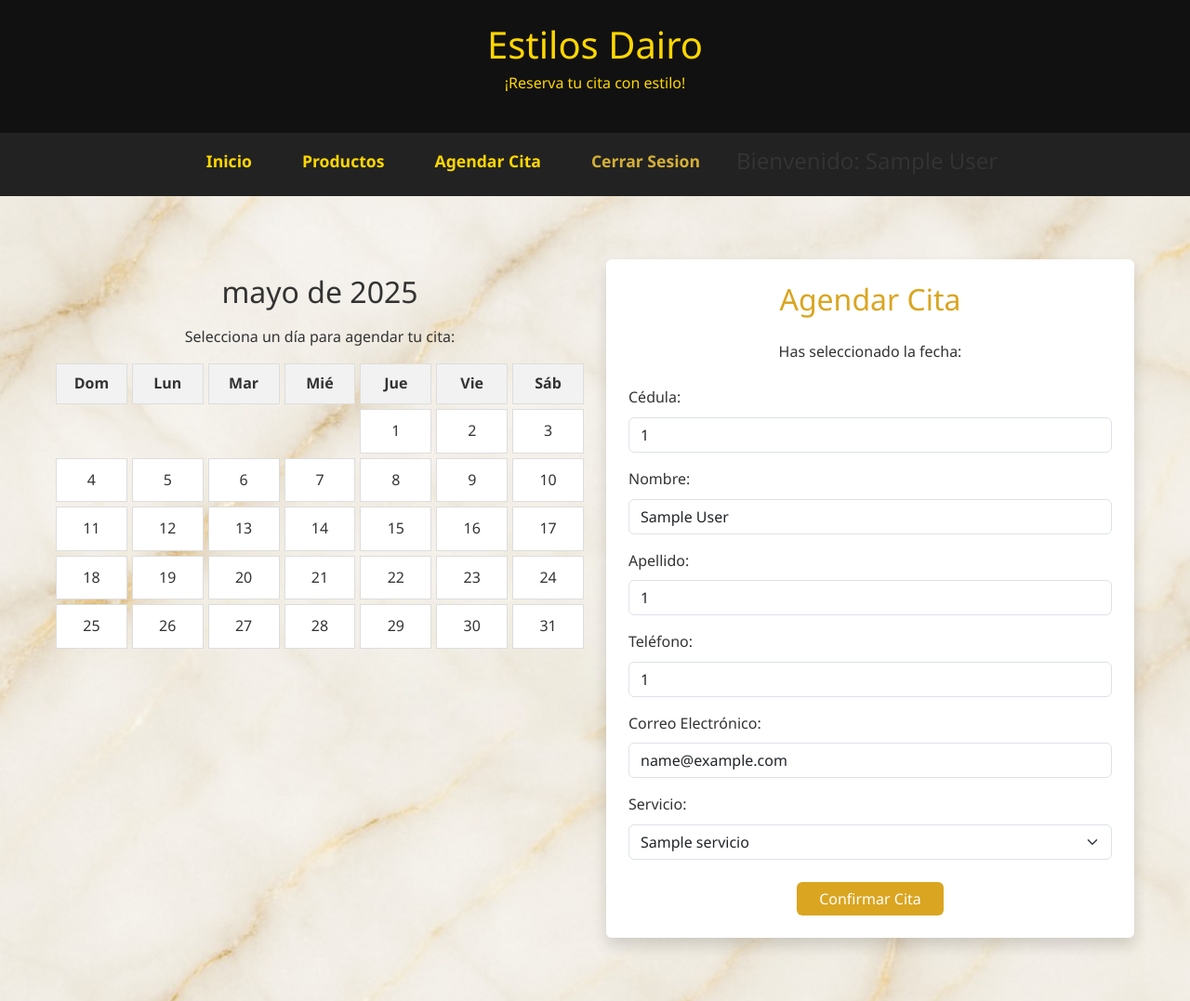
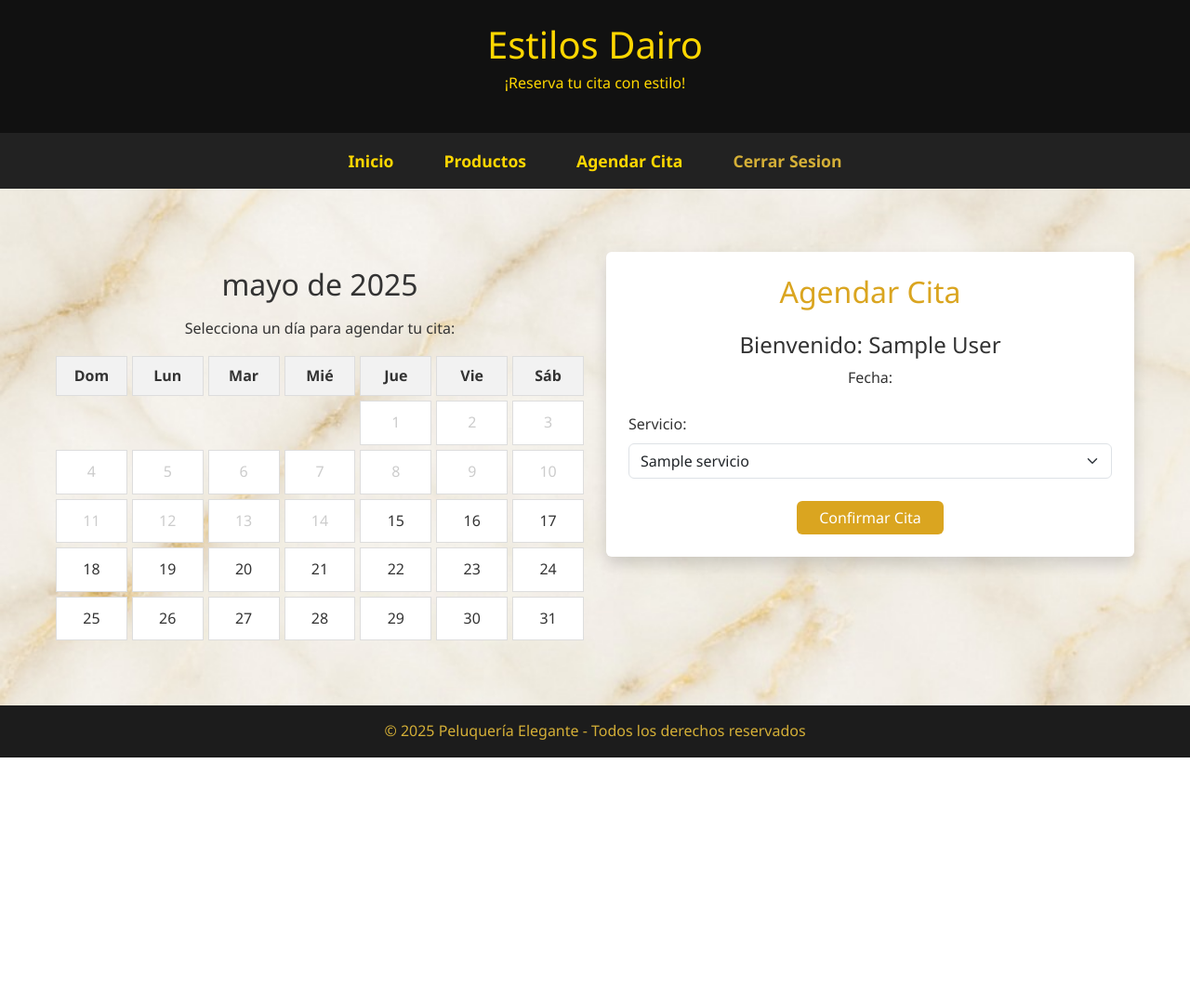
Before and after one commit to martinez836/peluqueria, a PHP site: page /peluqueria/agendarCita.php in a window 1280 px wide. Shown: the top 1077 px of the page at 93% size. After the commit the page ends 815 px from the top, so only its background shows below. Run offline with PHP 8.4, Linux system fonts and the light colour scheme; the visitor is signed in with stand-in values (Sample User, id 1); tables that the repository leaves empty or names only in its code hold one stand-in row (values such as "Sample post").

Commit message:
actualizacion formulario crear citas y calendario

```diff
--- a/assets/css/estilo.css
+++ b/assets/css/estilo.css
@@ -104,3 +104,9 @@
         padding: 15px 0;
         margin-top: 50px;
     }
+
+    .celda-dia.deshabilitado {
+    color: #ccc;
+    background-color: #f5f5f5;
+    cursor: not-allowed;
+}
--- a/assets/js/agendar.js
+++ b/assets/js/agendar.js
@@ -34,8 +34,19 @@ document.addEventListener("DOMContentLoaded", function () {
     celda.className = 'celda-dia';
     celda.textContent = dia;
 
+    // Deshabilitar visualmente si la fecha es anterior a hoy
+    const hoySinHora = new Date(hoy.getFullYear(), hoy.getMonth(), hoy.getDate());
+    if (fecha < hoySinHora) {
+        celda.classList.add('deshabilitado');
+    }
+
     celda.addEventListener('click', () => {
-            // Formato yyyy-mm-dd
+        const fechaSeleccionada = new Date(anioActual, mesActual, dia);
+        if (fechaSeleccionada < hoySinHora) {
+            // No hacer nada si la fecha es anterior a hoy
+            return;
+        }
+
         const fechaTexto = `${anioActual}-${String(mesActual + 1).padStart(2, '0')}-${String(dia).padStart(2, '0')}`;
         document.getElementById('fecha-seleccionada').textContent = fecha.toLocaleDateString('es-ES', {
             weekday: 'long', year: 'numeric', month: 'long', day: 'numeric'
@@ -48,4 +59,5 @@ document.addEventListener("DOMContentLoaded", function () {
 
     calendar.appendChild(celda);
 }
+
 });
--- a/models/correo.php
+++ b/models/correo.php
@@ -24,7 +24,7 @@ class Correo {
             $this->mail->Host = 'smtp.gmail.com';  // Dirección SMTP de Gmail
             $this->mail->SMTPAuth = true;
             $this->mail->Username = 'recuperacionContrasenas03@gmail.com';  // Tu correo SMTP
-            $this->mail->Password = 'zomt rueu ombj blav';  // Contraseña de la aplicación serviplus para Gmail
+            $this->mail->Password = 'zomt rueu ombj blav';  // Contraseña de la aplicación  para Gmail
             $this->mail->SMTPSecure = PHPMailer::ENCRYPTION_STARTTLS;
             $this->mail->Port = 587;
 
--- a/views/usuario/agendarCita.php
+++ b/views/usuario/agendarCita.php
@@ -34,7 +34,6 @@
             <a href="./productos.php" style="color: gold; text-decoration: none;">Productos</a>
             <a href="./agendarCita.php" style="color: gold; text-decoration: none;">Agendar Cita</a>
             <a href="../../controllers/logOut.php">Cerrar Sesion</a>
-            <h4>Bienvenido: <?php echo $_SESSION['nombres']; ?></h4>
         <?php }else{?>
             <a href="./index.php" style="color: gold; text-decoration: none;">Inicio</a>
             <a href="./productos.php" style="color: gold; text-decoration: none;">Productos</a>
@@ -54,34 +53,14 @@
             <?php if(isset($_SESSION['documento'])){ ?>
             <div class="formulario-cita bg-white p-4 rounded shadow mx-auto" style="max-width: 600px;">
                     <h2 class="text-center mb-4" style="color: goldenrod;">Agendar Cita</h2>
-                    <p class="text-center">Has seleccionado la fecha: <span id="fecha-seleccionada" class="fw-bold text-dark"></span></p>
+                    <h4 class="text-center">Bienvenido: <?php echo $_SESSION['nombres']; ?></h4>
+                    <p class="text-center">Fecha: <span id="fecha-seleccionada" class="fw-bold text-dark"></span></p>
 
                     <form action="../../controllers/crear_cita.php" method="POST" class="agenda-form mt-4">
                         <input type="hidden" name="fecha" id="input-fecha">
 
                         <div class="mb-3">
-                            <label for="cedula" class="form-label">Cédula:</label>
-                            <input type="number" name="cedula" class="form-control" value="<?php echo $_SESSION['documento'] ?>" required>
-                        </div>
-
-                        <div class="mb-3">
-                            <label for="nombre" class="form-label">Nombre:</label>
-                            <input type="text" name="nombre" class="form-control" value="<?php echo $_SESSION['nombres']; ?>" required>
-                        </div>
-
-                        <div class="mb-3">
-                            <label for="apellido" class="form-label">Apellido:</label>
-                            <input type="text" name="apellido" class="form-control" value="<?php echo $_SESSION['apellidos']; ?>" required>
-                        </div>
-
-                        <div class="mb-3">
-                            <label for="telefono" class="form-label">Teléfono:</label>
-                            <input type="tel" name="telefono" class="form-control" value="<?php echo $_SESSION['telefono']; ?>" required>
-                        </div>
-
-                        <div class="mb-3">
-                            <label for="correo" class="form-label">Correo Electrónico:</label>
-                            <input type="email" name="correo" class="form-control" value="<?php echo $_SESSION['correo']; ?>" required>
+                            <input type="hidden" name="cedula" class="form-control" value="<?php echo $_SESSION['documento'] ?>" required>
                         </div>
                         <div class="mb-4">
                             <label for="servicio" class="form-label">Servicio:</label>
```
Also changed, not shown: controllers/crear_cita.php (+2 -13 lines). Lines whose indentation alone changed are shown as unchanged.
